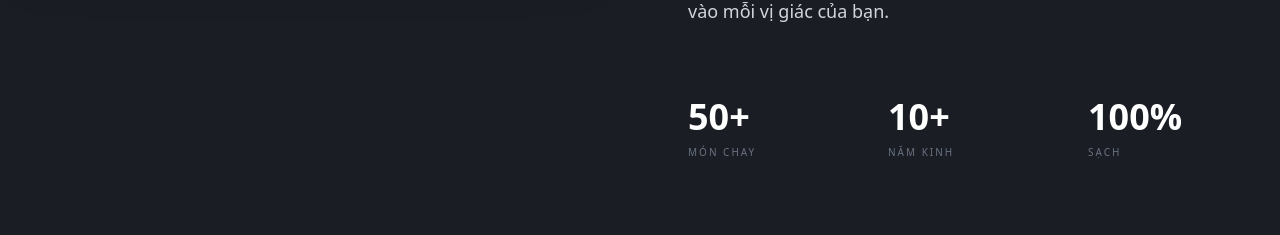
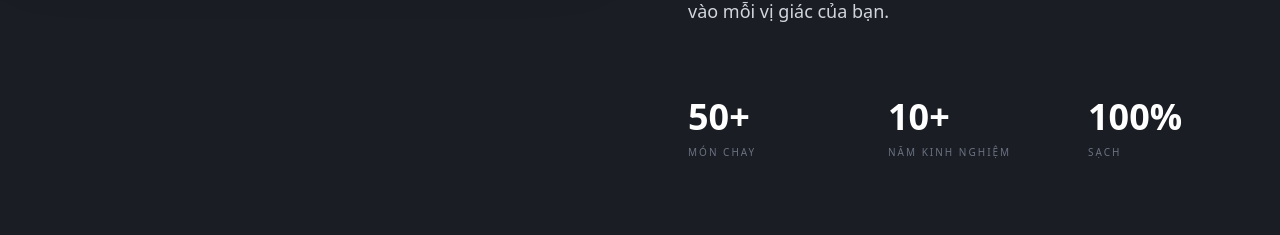
Before and after one commit to trananhquan2002/TamBinhVegetarianRestaurant, a React (Vite) app in the folder frontend/: page /home in a window 1280 px wide. Shown: the part 1470-1705 px from the top of the page. Built offline with nearby package versions, Linux system fonts and the light colour scheme; no server answers.

Commit message:
Complete project TamBinh

```diff
--- a/frontend/src/components/AboutSection.jsx
+++ b/frontend/src/components/AboutSection.jsx
@@ -37,7 +37,7 @@ export default function AboutSection() {
                 </div>
                 <div>
                   <p className="text-4xl font-black text-white">10+</p>
-                  <p className="text-[10px] uppercase tracking-[0.2em] text-gray-500 mt-2">Năm kinh</p>
+                  <p className="text-[10px] uppercase tracking-[0.2em] text-gray-500 mt-2">Năm kinh nghiệm</p>
                 </div>
                 <div>
                   <p className="text-4xl font-black text-white">100%</p>
--- a/frontend/src/pages/admin/AdminLayout.jsx
+++ b/frontend/src/pages/admin/AdminLayout.jsx
@@ -1,6 +1,6 @@
 import { useState, useEffect, useCallback } from 'react'
 import { Outlet, NavLink, useNavigate, Link } from 'react-router-dom'
-import { FaHome, FaBox, FaUtensils, FaComments, FaBars, FaTimes, FaBell } from 'react-icons/fa'
+import { FaHome, FaBox, FaUtensils, FaComments, FaBars, FaTimes } from 'react-icons/fa'
 import { FiLogOut, FiUser } from 'react-icons/fi'
 import { useAuth } from './context/AuthContext'
 import io from 'socket.io-client'
```
